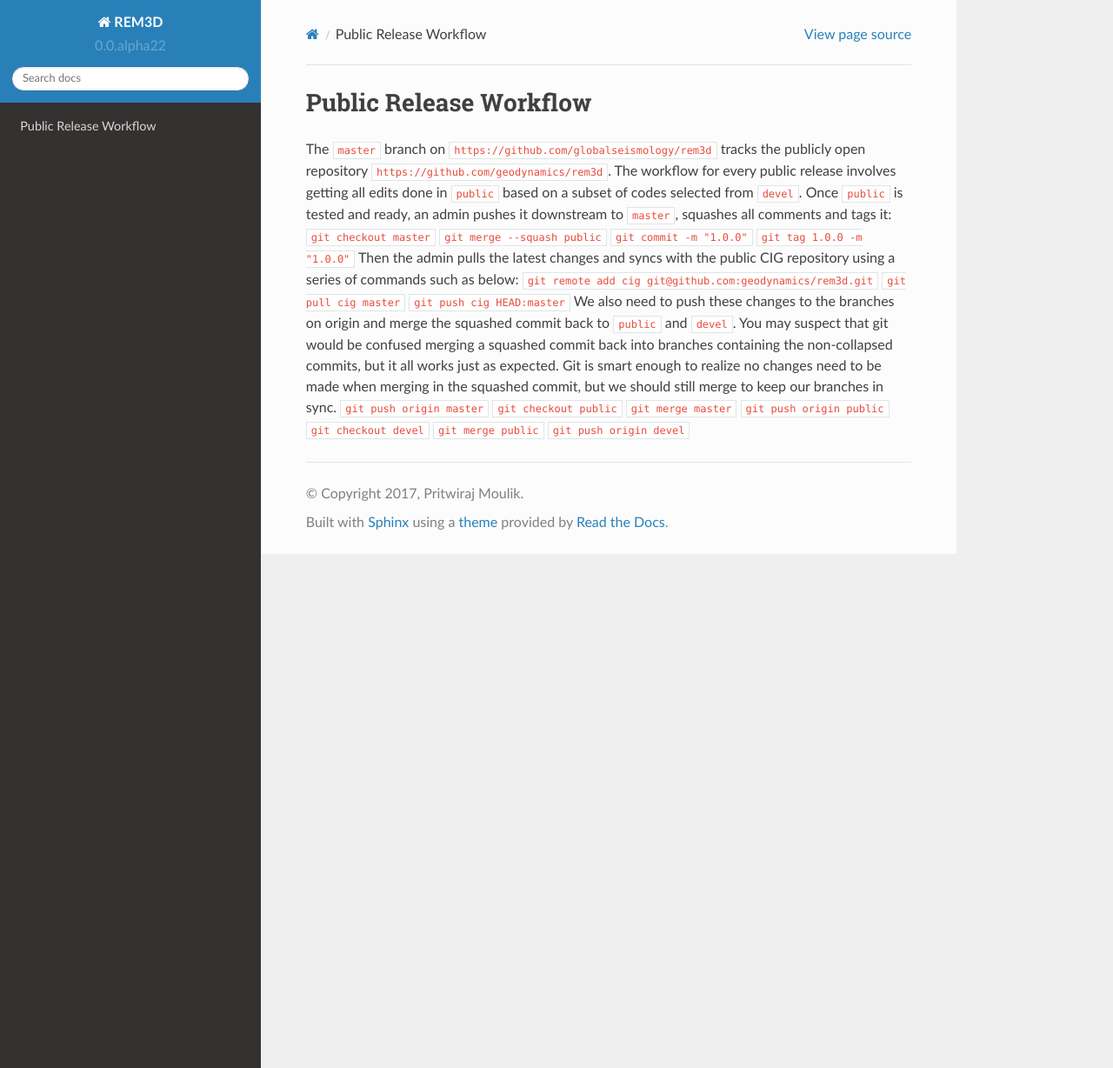
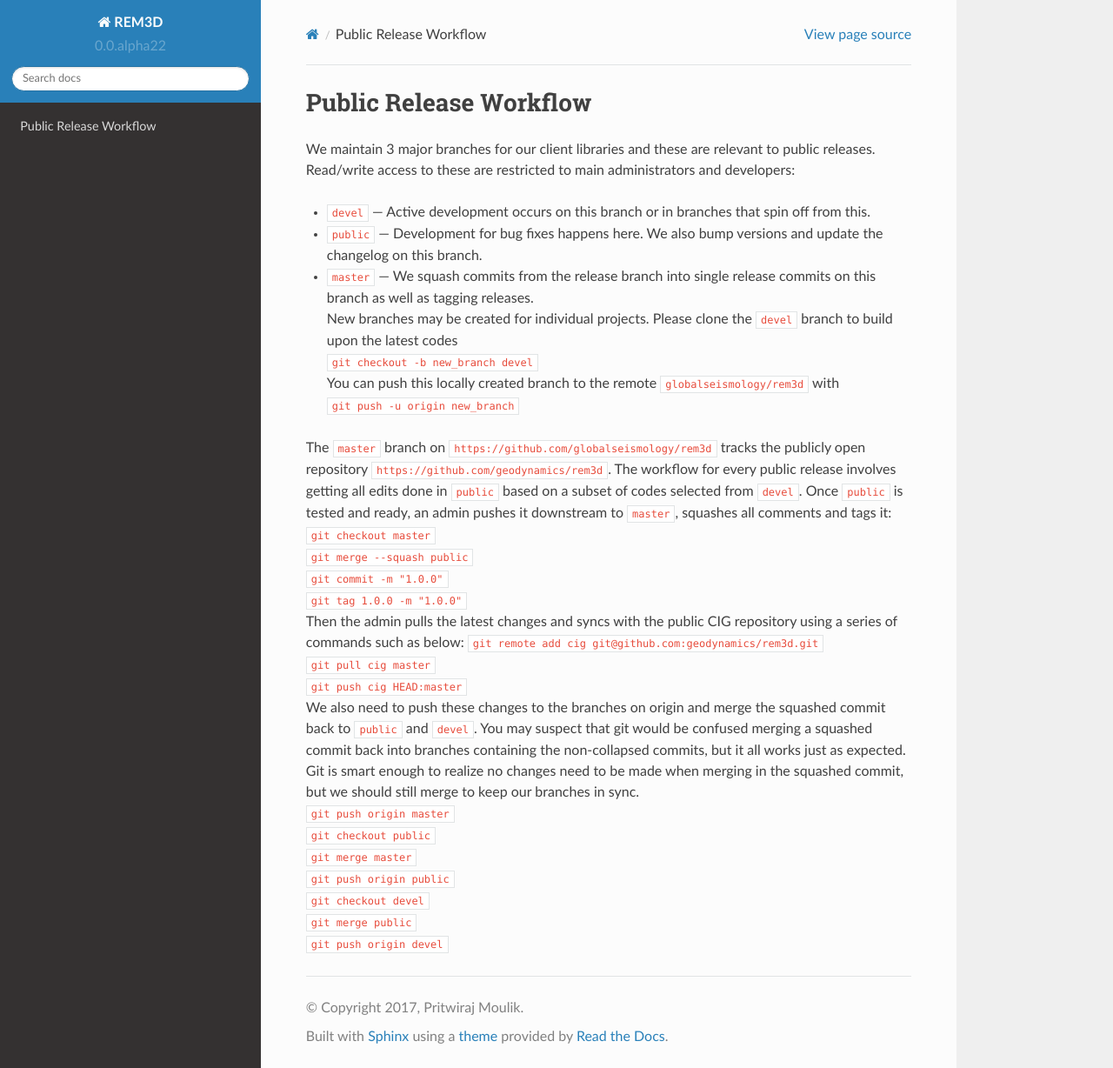
Before and after one commit to globalseismology/avni, a Sphinx documentation site: the page built from docs/public_release.md, in a window 1280 px wide and 1228 px high. Shown: the whole window at 87% size. Built offline with Sphinx 7.4.7 and the Read the Docs theme 2.0.0, drawn with Linux system fonts in a browser that asks for light colours; the version number is read from the project's files by our own code.

Commit message:
documentation

```diff
--- a/docs/public_release.md
+++ b/docs/public_release.md
@@ -1,5 +1,14 @@
 Public Release Workflow
 -----------------------
+
+We maintain 3 major branches for our client libraries and these are relevant to public releases. Read/write access to these are restricted to main administrators and developers:
+* `devel` — Active development occurs on this branch or in branches that spin off from this.
+* `public` — Development for bug fixes happens here. We also bump versions and update the changelog on this branch.
+* `master` — We squash commits from the release branch into single release commits on this branch as well as tagging releases.
+New branches may be created for individual projects. Please clone the `devel` branch to build upon the latest codes
+`git checkout -b new_branch devel`
+You can push this locally created branch to the remote `globalseismology/rem3d` with
+`git push -u origin new_branch`
 
 The `master` branch on `https://github.com/globalseismology/rem3d` tracks the publicly open repository `https://github.com/geodynamics/rem3d`. The workflow for every public release involves getting all edits done in `public` based on a subset of codes selected from `devel`. Once `public` is tested and ready, an admin pushes it downstream to `master`, squashes all comments and tags it:
 `git checkout master`
```
